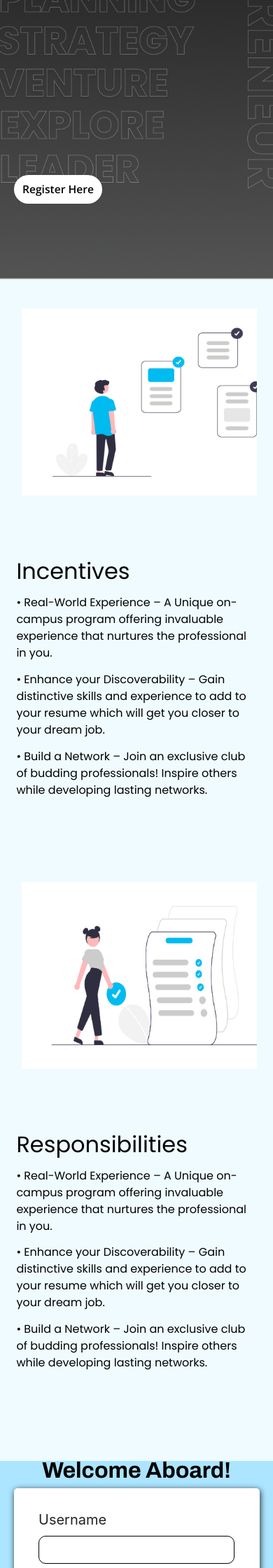
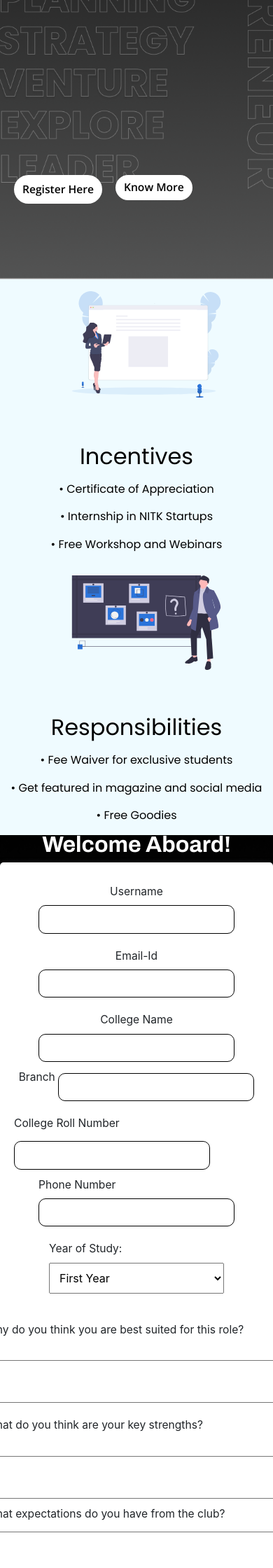
Before and after one commit to sourceganesh/ECell-Website, a Django app: page /cap/ in a window 390 px wide. Shown: the part 445-2685 px from the top of the page at 70% size. Run offline with Django 3.2, Linux system fonts and the light colour scheme; some libraries are stand-ins or nearby versions.

Commit message:
Cap changes made

```diff
--- a/cap/forms.py
+++ b/cap/forms.py
@@ -17,8 +17,8 @@ class CampusAmbassadorForm(forms.ModelForm):
         model = CampusAmbassador
         exclude = ['points', 'year_of_study']
         widgets = {
-            'best_suited': forms.Textarea(attrs={'rows':3, 'cols':50}),
-            'key_strengths': forms.Textarea(attrs={'rows':3, 'cols':50}),
-            'anticipate_learning': forms.Textarea(attrs={'rows':3, 'cols':50}),
-            'past_experience': forms.Textarea(attrs={'rows':3, 'cols':50}),
+            'best_suited': forms.Textarea(attrs={'rows':3, 'cols':40}),
+            'key_strengths': forms.Textarea(attrs={'rows':3, 'cols':40}),
+            'anticipate_learning': forms.Textarea(attrs={'rows':3, 'cols':40}),
+            'past_experience': forms.Textarea(attrs={'rows':3, 'cols':40}),
         }
--- a/static/css/styles.css
+++ b/static/css/styles.css
@@ -747,11 +747,6 @@ p {
   background-attachment: scroll;
   height: 100vh;
   width: 100vw;
-  /*Grid*/
-  display: grid;
-  grid-template-columns: 50% 50%;
-  grid-template-rows: 50% 50%;
-  padding: 3vh 6vw 3vh 6vw;
 }
 
 #cap-2 h2 {
@@ -784,7 +779,11 @@ p {
 
 /* SECTION 3 */
 .cap-3 {
-  background-color: #ace5ff;
+  background-image: url("../images/CAP/cap-main.png");
+  background-repeat: no-repeat;
+  background-position: center 45%;
+  background-size: cover;
+  background-attachment: scroll;
   min-height: 100vh;
   display: flex;
   align-items: center;
@@ -804,7 +803,7 @@ p {
   align-items: center;
 }
 .cap-3 h1 {
-  color: #000000;
+  color: white;
   text-align: center;
   width: 100%;
   font-size: 2rem;
@@ -824,9 +823,7 @@ p {
 .login-form .input5,
 .login-form .input6,
 .login-form .input7,
-.login-form .input8,
-.login-form .input11,
-.login-form .input12 {
+.login-form .input8 {
   margin: 10px;
   display: flex;
   flex-direction: column;
@@ -1398,11 +1395,7 @@ select {
     padding: 7px 10px;
   }
   #cap-2 {
-    height: 200vh;
-    /*Grid*/
-    display: grid;
-    grid-template-columns: 100%;
-    grid-template-rows: auto;
+    height: 100%;
   }
   #cap-2 h2 {
     font-size: 200%;
@@ -1411,32 +1404,31 @@ select {
     font-size: 100%;
     font-weight: normal;
   }
-  #incentives-img img {
-    grid-row-start: 1;
-    grid-row-end: 2;
-    width: 387px;
-    height: 267px;
-  }
-  #incentives {
-    grid-row-start: 2;
-    grid-row-end: 3;
-  }
-  #responsibilities-img img {
-    grid-row-start: 3;
-    grid-row-end: 4;
-    width: 387px;
-    height: 267px;
-  }
-  #resposibilities {
-    grid-row-start: 4;
-    grid-row-end: 5;
-  }
-
-  #incentives-img,
-  #responsibilities-img {
-    padding-left: 2vw;
-  }
-
+
+  .cap-3 label {
+    font-size: 4vw;
+  }
+
+  .cap-3 {
+    background-image: url("../images/CAP/cap-main.png");
+    background-repeat: no-repeat;
+    background-position: center 45%;
+    background-size: cover;
+    background-attachment: scroll;
+  }
+
+  .login-form {
+    margin: 10px;
+    box-shadow: 1px 2px 8px;
+    border-radius: 5px;
+    background-color: #fff;
+    min-height: 75vh;
+    padding: 10px;
+    width: 100%;
+    display: flex;
+    justify-content: space-evenly;
+    align-items: center;
+  }
   .sign-up {
     width: 150px;
     padding: 5px 2px;
--- a/templates/base.html
+++ b/templates/base.html
@@ -107,7 +107,12 @@
                 href="{% url 'core:index' %}#sip"
                 >SIP-2020</a
               >
-
+              <a
+                onclick="closeNav()"
+                class="text-left hvr-grow"
+                href="{% url 'cap:index' %}#sip"
+                >CAP-2020</a
+              >
               <a
                 onclick="closeNav()"
                 class="text-left hvr-grow"
--- a/templates/cap/index.html
+++ b/templates/cap/index.html
@@ -16,49 +16,47 @@
     <button class="button-cap btn hvr-grow" style="height: max-content;" type="button">
         <a href="#cap-3" class="reg-cap">Register Here</a>
     </button>
+    <button class="button-cap hvr-grow" style="height: max-content;" type="button">
+      <a href="https://drive.google.com/file/d/1Bk6jNbyLhMW0ERBbd8a3fj2JfjThOik8/view?usp=sharing" target="_blank" class="reg-cap">Know More</a>
+    </button>
 {% endblock %}
 
 {% block body %}
 
  <!-- SECTION-2:Incentives and Resposibilities -->
  <section id="cap-2" class="container-fluid">
-      <div id="incentives">
+  <div class="row">
+   <div id="incentives" class="text-center mt-5 col-12 col-sm-6 order-2 order-sm-1">
      <h2>Incentives</h2>
      <p>
-          Real-World Experience – A Unique on-campus program offering
-          invaluable experience that nurtures the professional in you.
+       Certificate of Appreciation
      </p>
      <p>
-          Enhance your Discoverability – Gain distinctive skills and experience
-          to add to your resume which will get you closer to your dream job.
+       Internship in NITK Startups
      </p>
      <p>
-          Build a Network – Join an exclusive club of budding professionals!
-          Inspire others while developing lasting networks.
+       Free Workshop and Webinars
      </p>
    </div>
-       <div id="incentives-img">
-        <img src="{% static 'images/CAP/incentives.png' %}" alt="">
+   <div id="incentives-img" class="text-center col-12 col-sm-6 order-1 order-sm-2">
+   <img src="{% static 'images/CAP/background_cap_s2_1.svg' %}" alt="">
    </div>
-       <div id="responsibilities-img">
-         <img src="{% static 'images/CAP/responsibilities.png' %}" alt="">
+   <div id="responsibilities-img" class="text-center col-12 col-sm-6 order-3">
+     <img src="{% static 'images/CAP/background_cap_s2_2.svg' %}" alt="">
    </div>
-       <div id="responsibilities">
+   <div id="responsibilities" class="text-center mt-5 col-12 col-sm-6 order-4">
      <h2>Responsibilities</h2>
      <p>
-          Real-World Experience – A Unique on-campus program offering
-          invaluable experience that nurtures the professional in you.
+     Fee Waiver for exclusive students
      </p>
      <p>
-          Enhance your Discoverability – Gain distinctive skills and experience
-          to add to your resume which will get you closer to your dream job.
+       Get featured in magazine and social media
      </p>
      <p>
-          Build a Network – Join an exclusive club of budding professionals!
-          Inspire others while developing lasting networks.
+       Free Goodies
      </p>
    </div>
-
+  </div>
 
 </section>
 
@@ -77,7 +75,7 @@
     {% endif %}
 
     <div class="login-form">
-        <div class="inputs">
+        <div class="inputs text-center">
             <div class="input1">
               <label for="username">Username</label>
               {{ form.name }}
```
Also changed, not shown: static/images/CAP/background_cap_s2_1.svg (added), static/images/CAP/background_cap_s2_2.svg (added), static/images/background/background_startup_hub_header.jpg (added). Lines whose indentation alone changed are shown as unchanged.
